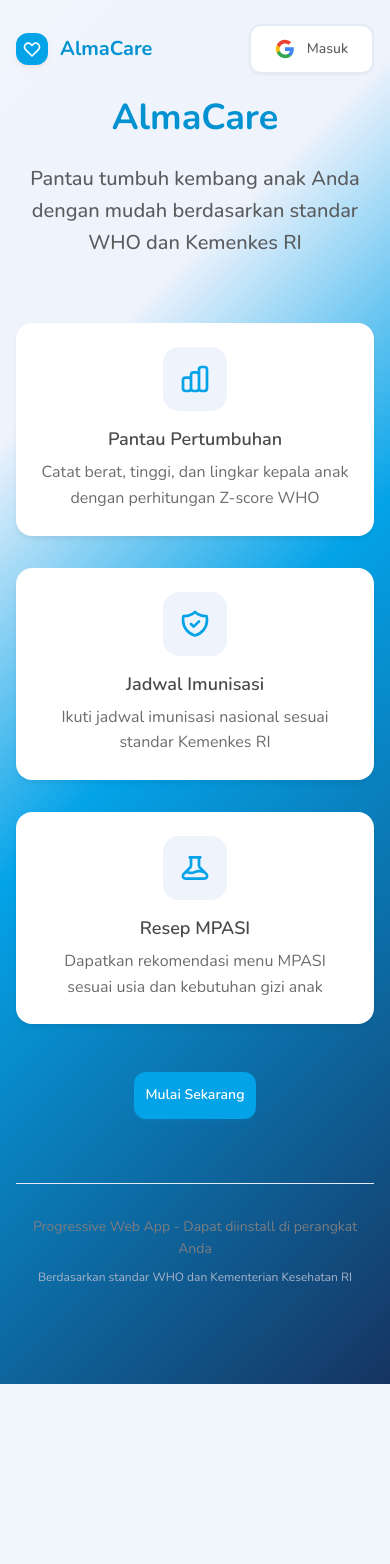
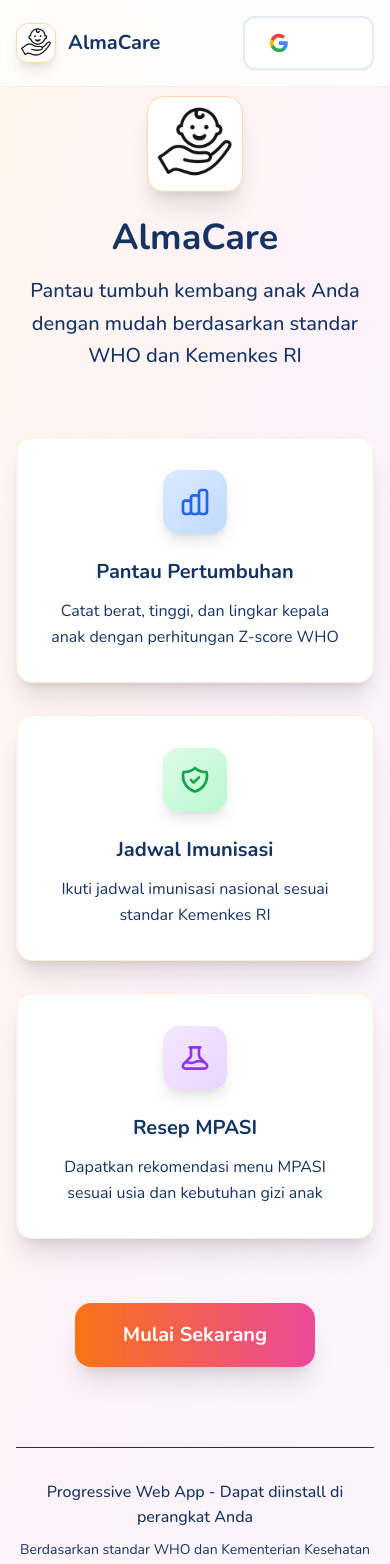
Before and after one commit to mahardikawsp/almacare, a Next.js app: page / in a window 390 px wide. Shown: the top 1564 px of the page. Before the commit the page ends 1384 px from the top, so only its background shows below. Built offline with nearby package versions, Linux system fonts and the light colour scheme; no server answers.

Commit message:
add splash screen

```diff
--- a/src/app/layout.tsx
+++ b/src/app/layout.tsx
@@ -3,6 +3,7 @@
 import { SessionProvider } from "@/components/providers/SessionProvider";
 import { SWRProvider } from "@/components/providers/SWRProvider";
 import { ServiceWorkerProvider } from "@/components/providers/ServiceWorkerProvider";
+import { PWAProvider } from "@/components/providers/PWAProvider";
 import { NotificationSystem } from "@/components/notifications/NotificationSystem";
 import { OfflineIndicator } from "@/components/offline/OfflineIndicator";
 import { InstallPrompt, IOSInstallPrompt } from "@/components/offline/InstallPrompt";
@@ -61,6 +62,7 @@
       </head>
       <body className="font-sans antialiased bg-background-primary text-neutral-900">
         <ErrorBoundary>
+          <PWAProvider>
             <SessionProvider>
               <SWRProvider>
                 <ServiceWorkerProvider>
@@ -72,6 +74,7 @@
                 </ServiceWorkerProvider>
               </SWRProvider>
             </SessionProvider>
+          </PWAProvider>
         </ErrorBoundary>
       </body>
     </html>
--- a/src/app/page.tsx
+++ b/src/app/page.tsx
@@ -18,27 +18,29 @@
   }
 
   return (
-    <div className="min-h-screen bg-baby-gradient">
+    <div className="min-h-screen bg-gradient-to-br from-orange-50 via-pink-50 to-purple-50">
       {/* Header */}
-      <header className="absolute top-0 left-0 right-0 z-10">
-        <div className="container mx-auto px-4 py-6">
+      <header className="absolute top-0 left-0 right-0 z-10 bg-white/80 backdrop-blur-sm border-b border-orange-100">
+        <div className="container mx-auto px-4 py-4">
           <div className="flex justify-between items-center">
             <div className="flex items-center gap-3">
-              <div className="w-8 h-8 bg-primary-500 rounded-xl flex items-center justify-center shadow-warm">
-                <svg className="w-5 h-5 text-white" fill="none" stroke="currentColor" viewBox="0 0 24 24">
-                  <path strokeLinecap="round" strokeLinejoin="round" strokeWidth={2} d="M4.318 6.318a4.5 4.5 0 000 6.364L12 20.364l7.682-7.682a4.5 4.5 0 00-6.364-6.364L12 7.636l-1.318-1.318a4.5 4.5 0 00-6.364 0z" />
-                </svg>
+              <div className="w-10 h-10 rounded-xl overflow-hidden bg-white shadow-lg border border-orange-200 flex-shrink-0">
+                <img
+                  src="/icon.png"
+                  alt="AlmaCare Logo"
+                  className="w-full h-full object-contain"
+                />
               </div>
-              <span className="text-xl font-bold text-primary-600">AlmaCare</span>
+              <span className="text-xl font-bold text-gray-800">AlmaCare</span>
             </div>
 
             <div>
               {status === 'loading' ? (
-                <div className="w-8 h-8 border-2 border-primary-200 border-t-primary-500 rounded-full animate-spin" />
+                <div className="w-8 h-8 border-2 border-orange-200 border-t-orange-500 rounded-full animate-spin" />
               ) : session ? (
                 <UserProfile />
               ) : (
-                <GoogleSignInButton className="text-sm px-4 py-2">
+                <GoogleSignInButton className="bg-orange-500 hover:bg-orange-600 text-white px-6 py-2 rounded-lg font-medium transition-colors shadow-lg">
                   Masuk
                 </GoogleSignInButton>
               )}
@@ -49,90 +51,100 @@
 
       <div className="container mx-auto px-4 py-24">
         <div className="text-center">
-          <h1 className="text-4xl md:text-6xl font-bold text-primary-600 mb-6">
-            AlmaCare
-          </h1>
-          <p className="text-xl md:text-2xl text-neutral-700 mb-8 max-w-3xl mx-auto font-medium">
-            Pantau tumbuh kembang anak Anda dengan mudah berdasarkan standar WHO dan Kemenkes RI
-          </p>
+          {/* Logo and Title */}
+          <div className="mb-8">
+            <div className="w-24 h-24 mx-auto mb-6 rounded-2xl overflow-hidden bg-white shadow-xl border border-orange-200">
+              <img
+                src="/icon.png"
+                alt="AlmaCare Logo"
+                className="w-full h-full object-contain"
+              />
+            </div>
+            <h1 className="text-4xl md:text-6xl font-bold text-gray-800 mb-4">
+              AlmaCare
+            </h1>
+            <p className="text-xl md:text-2xl text-gray-700 mb-8 max-w-3xl mx-auto font-medium leading-relaxed">
+              Pantau tumbuh kembang anak Anda dengan mudah berdasarkan standar WHO dan Kemenkes RI
+            </p>
+          </div>
 
           {/* Welcome message for authenticated users */}
           {session && (
-            <div className="mb-8 p-4 bg-primary-50 border border-primary-200 rounded-2xl max-w-md mx-auto shadow-soft">
-              <p className="text-primary-700 font-medium">
-                Selamat datang kembali, <span className="font-semibold">{session.user?.name}</span>!
+            <div className="mb-8 p-6 bg-gradient-to-r from-orange-100 to-pink-100 border border-orange-200 rounded-2xl max-w-md mx-auto shadow-lg">
+              <p className="text-gray-800 font-medium text-lg">
+                Selamat datang kembali, <span className="font-bold text-orange-600">{session.user?.name}</span>!
               </p>
             </div>
           )}
 
-          <div className="grid md:grid-cols-3 gap-8 mt-16 max-w-4xl mx-auto">
-            <div className="bg-white rounded-2xl p-6 shadow-soft hover:shadow-soft-lg transition-all duration-300">
+          <div className="grid md:grid-cols-3 gap-8 mt-16 max-w-5xl mx-auto">
+            <div className="bg-white rounded-2xl p-8 shadow-xl hover:shadow-2xl transition-all duration-300 border border-orange-100">
               <div className="text-center">
-                <div className="w-16 h-16 bg-primary-100 rounded-2xl flex items-center justify-center mx-auto mb-4">
-                  <svg className="w-8 h-8 text-primary-500" fill="none" stroke="currentColor" viewBox="0 0 24 24" aria-label="Grafik pertumbuhan">
+                <div className="w-16 h-16 bg-gradient-to-br from-blue-100 to-blue-200 rounded-2xl flex items-center justify-center mx-auto mb-6 shadow-lg">
+                  <svg className="w-8 h-8 text-blue-600" fill="none" stroke="currentColor" viewBox="0 0 24 24" aria-label="Grafik pertumbuhan">
                     <title>Grafik pertumbuhan</title>
                     <path strokeLinecap="round" strokeLinejoin="round" strokeWidth={2} d="M9 19v-6a2 2 0 00-2-2H5a2 2 0 00-2 2v6a2 2 0 002 2h2a2 2 0 002-2zm0 0V9a2 2 0 012-2h2a2 2 0 012 2v10m-6 0a2 2 0 002 2h2a2 2 0 002-2m0 0V5a2 2 0 012-2h2a2 2 0 012 2v14a2 2 0 01-2 2h-2a2 2 0 01-2-2z" />
                   </svg>
                 </div>
-                <h3 className="text-lg font-semibold text-neutral-800 mb-2">
+                <h3 className="text-xl font-bold text-gray-800 mb-3">
                   Pantau Pertumbuhan
                 </h3>
-                <p className="text-neutral-600">
+                <p className="text-gray-600 leading-relaxed">
                   Catat berat, tinggi, dan lingkar kepala anak dengan perhitungan Z-score WHO
                 </p>
               </div>
             </div>
 
-            <div className="bg-white rounded-2xl p-6 shadow-soft hover:shadow-soft-lg transition-all duration-300">
+            <div className="bg-white rounded-2xl p-8 shadow-xl hover:shadow-2xl transition-all duration-300 border border-orange-100">
               <div className="text-center">
-                <div className="w-16 h-16 bg-secondary-100 rounded-2xl flex items-center justify-center mx-auto mb-4">
-                  <svg className="w-8 h-8 text-secondary-500" fill="none" stroke="currentColor" viewBox="0 0 24 24" aria-label="Jadwal imunisasi">
+                <div className="w-16 h-16 bg-gradient-to-br from-green-100 to-green-200 rounded-2xl flex items-center justify-center mx-auto mb-6 shadow-lg">
+                  <svg className="w-8 h-8 text-green-600" fill="none" stroke="currentColor" viewBox="0 0 24 24" aria-label="Jadwal imunisasi">
                     <title>Jadwal imunisasi</title>
                     <path strokeLinecap="round" strokeLinejoin="round" strokeWidth={2} d="M9 12l2 2 4-4m5.618-4.016A11.955 11.955 0 0112 2.944a11.955 11.955 0 01-8.618 3.04A12.02 12.02 0 003 9c0 5.591 3.824 10.29 9 11.622 5.176-1.332 9-6.03 9-11.622 0-1.042-.133-2.052-.382-3.016z" />
                   </svg>
                 </div>
-                <h3 className="text-lg font-semibold text-neutral-800 mb-2">
+                <h3 className="text-xl font-bold text-gray-800 mb-3">
                   Jadwal Imunisasi
                 </h3>
-                <p className="text-neutral-600">
+                <p className="text-gray-600 leading-relaxed">
                   Ikuti jadwal imunisasi nasional sesuai standar Kemenkes RI
                 </p>
               </div>
             </div>
 
-            <div className="bg-white rounded-2xl p-6 shadow-soft hover:shadow-soft-lg transition-all duration-300">
+            <div className="bg-white rounded-2xl p-8 shadow-xl hover:shadow-2xl transition-all duration-300 border border-orange-100">
               <div className="text-center">
-                <div className="w-16 h-16 bg-accent-100 rounded-2xl flex items-center justify-center mx-auto mb-4">
-                  <svg className="w-8 h-8 text-accent-500" fill="none" stroke="currentColor" viewBox="0 0 24 24" aria-label="Resep MPASI">
+                <div className="w-16 h-16 bg-gradient-to-br from-purple-100 to-purple-200 rounded-2xl flex items-center justify-center mx-auto mb-6 shadow-lg">
+                  <svg className="w-8 h-8 text-purple-600" fill="none" stroke="currentColor" viewBox="0 0 24 24" aria-label="Resep MPASI">
                     <title>Resep MPASI</title>
                     <path strokeLinecap="round" strokeLinejoin="round" strokeWidth={2} d="M19.428 15.428a2 2 0 00-1.022-.547l-2.387-.477a6 6 0 00-3.86.517l-.318.158a6 6 0 01-3.86.517L6.05 15.21a2 2 0 00-1.806.547M8 4h8l-1 1v5.172a2 2 0 00.586 1.414l5 5c1.26 1.26.367 3.414-1.415 3.414H4.828c-1.782 0-2.674-2.154-1.414-3.414l5-5A2 2 0 009 10.172V5L8 4z" />
                   </svg>
                 </div>
-                <h3 className="text-lg font-semibold text-neutral-800 mb-2">
+                <h3 className="text-xl font-bold text-gray-800 mb-3">
                   Resep MPASI
                 </h3>
-                <p className="text-neutral-600">
+                <p className="text-gray-600 leading-relaxed">
                   Dapatkan rekomendasi menu MPASI sesuai usia dan kebutuhan gizi anak
                 </p>
               </div>
             </div>
           </div>
 
-          <div className="mt-12">
+          <div className="mt-16">
             <button
               onClick={handleGetStarted}
               type="button"
-              className="btn btn-primary text-lg px-8 py-4 rounded-2xl font-semibold shadow-warm hover:shadow-soft-lg transition-all duration-300"
+              className="bg-gradient-to-r from-orange-500 to-pink-500 hover:from-orange-600 hover:to-pink-600 text-white text-xl px-12 py-4 rounded-2xl font-bold shadow-xl hover:shadow-2xl transition-all duration-300 transform hover:scale-105"
             >
               {session ? 'Buka Dashboard' : 'Mulai Sekarang'}
             </button>
           </div>
 
-          <div className="mt-16 pt-8 border-t border-neutral-200">
-            <p className="text-sm text-neutral-500">
+          <div className="mt-20 pt-8 border-t border-gray-300">
+            <p className="text-base text-gray-600 font-medium">
               Progressive Web App - Dapat diinstall di perangkat Anda
             </p>
-            <p className="text-xs text-neutral-400 mt-2">
+            <p className="text-sm text-gray-500 mt-2">
               Berdasarkan standar WHO dan Kementerian Kesehatan RI
             </p>
           </div>
--- /dev/null
+++ b/src/components/splash/SplashScreen.tsx
@@ -0,0 +1,96 @@
+'use client'
+
+import { useEffect, useState } from 'react'
+
+interface SplashScreenProps {
+    onComplete: () => void
+}
+
+export function SplashScreen({ onComplete }: SplashScreenProps) {
+    const [isVisible, setIsVisible] = useState(true)
+    const [logoLoaded, setLogoLoaded] = useState(false)
+
+    useEffect(() => {
+        // Preload the logo
+        const img = new Image()
+        img.onload = () => setLogoLoaded(true)
+        img.src = '/icon.png'
+
+        // Show splash for minimum 2 seconds
+        const timer = setTimeout(() => {
+            setIsVisible(false)
+            // Wait for fade out animation to complete
+            setTimeout(onComplete, 500)
+        }, 2000)
+
+        return () => clearTimeout(timer)
+    }, [onComplete])
+
+    if (!isVisible) {
+        return (
+            <div className="fixed inset-0 bg-gradient-to-br from-orange-400 via-pink-400 to-purple-500 flex items-center justify-center z-50 animate-fade-out">
+                <div className="text-center animate-scale-out">
+                    <div className="w-24 h-24 mx-auto mb-6 rounded-2xl overflow-hidden bg-white/20 backdrop-blur-sm shadow-2xl border border-white/30">
+                        {logoLoaded && (
+                            <img
+                                src="/icon.png"
+                                alt="AlmaCare Logo"
+                                className="w-full h-full object-contain"
+                            />
+                        )}
+                    </div>
+                    <h1 className="text-4xl font-bold text-white mb-2 drop-shadow-lg">
+                        AlmaCare
+                    </h1>
+                    <p className="text-white/90 text-lg font-medium drop-shadow">
+                        Pantau Tumbuh Kembang Anak
+                    </p>
+                </div>
+            </div>
+        )
+    }
+
+    return (
+        <div className="fixed inset-0 bg-gradient-to-br from-orange-400 via-pink-400 to-purple-500 flex items-center justify-center z-50">
+            <div className="text-center">
+                {/* Logo with loading animation */}
+                <div className="w-24 h-24 mx-auto mb-6 rounded-2xl overflow-hidden bg-white/20 backdrop-blur-sm shadow-2xl border border-white/30 animate-pulse-slow">
+                    {logoLoaded ? (
+                        <img
+                            src="/icon.png"
+                            alt="AlmaCare Logo"
+                            className="w-full h-full object-contain animate-fade-in"
+                        />
+                    ) : (
+                        <div className="w-full h-full bg-white/10 animate-pulse" />
+                    )}
+                </div>
+
+                {/* App Name */}
+                <h1 className="text-4xl font-bold text-white mb-2 drop-shadow-lg animate-slide-up">
+                    AlmaCare
+                </h1>
+
+                {/* Tagline */}
+                <p className="text-white/90 text-lg font-medium drop-shadow animate-slide-up-delay">
+                    Pantau Tumbuh Kembang Anak
+                </p>
+
+                {/* Loading indicator */}
+                <div className="mt-8 flex justify-center">
+                    <div className="flex space-x-2">
+                        <div className="w-2 h-2 bg-white/60 rounded-full animate-bounce" style={{ animationDelay: '0ms' }}></div>
+                        <div className="w-2 h-2 bg-white/60 rounded-full animate-bounce" style={{ animationDelay: '150ms' }}></div>
+                        <div className="w-2 h-2 bg-white/60 rounded-full animate-bounce" style={{ animationDelay: '300ms' }}></div>
+                    </div>
+                </div>
+
+                {/* Version info */}
+                <div className="mt-8 text-white/70 text-sm animate-fade-in-delay">
+                    <p>Versi 1.0.0</p>
+                    <p className="mt-1">Berdasarkan standar WHO & Kemenkes RI</p>
+                </div>
+            </div>
+        </div>
+    )
+}
```
Also changed, not shown: src/app/globals.css (+105 -0 lines), src/components/providers/PWAProvider.tsx (added, +20 -0 lines), src/hooks/usePWA.ts (added, +61 -0 lines), public/manifest.json, 2 other files (tests, documents, lock files or other folders). Lines whose indentation alone changed are shown as unchanged.
